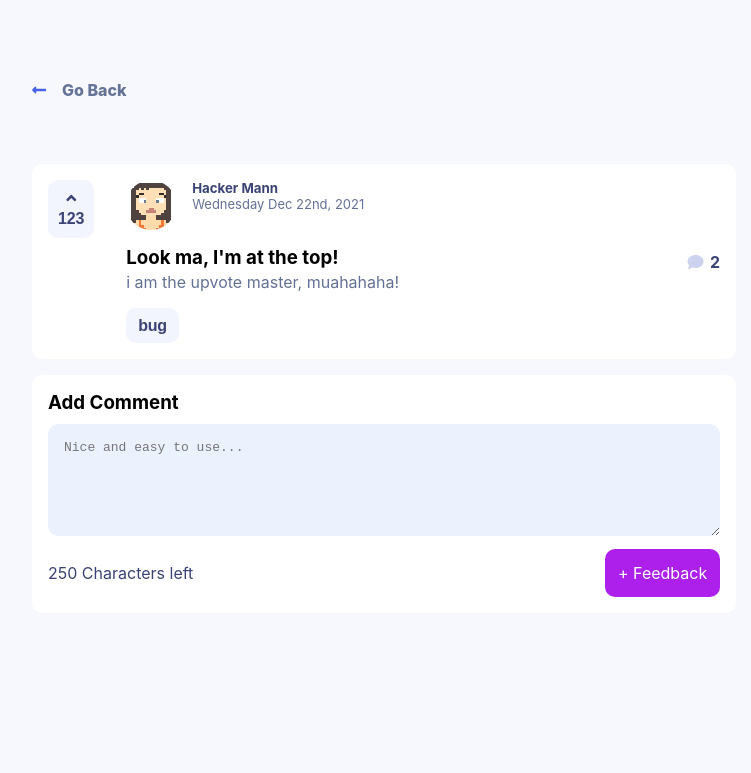
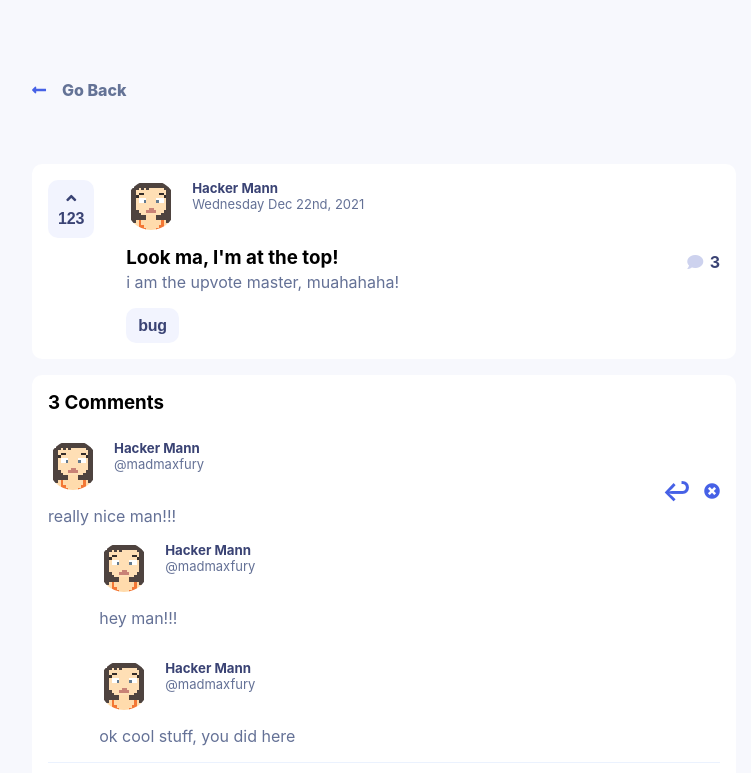
Before and after one commit to mad-max-fury/feedbackApp, a React (Create React App) app: page /feedbackdetails in a window 1280 px wide. Shown: the top 773 px of the page, without its empty margins (272-1023 px from the left). Built offline with nearby package versions, Linux system fonts and the light colour scheme.

Commit message:
ui complete

```diff
--- /dev/null
+++ b/src/components/Comments/index.js
@@ -0,0 +1,34 @@
+import React from 'react';
+import styled from 'styled-components';
+import { colors } from '../../colors';
+import Comment from '../comment';
+const Comments = () => {
+  const reply = ['hey man!!!', 'ok cool stuff, you did here']
+  return <CommentWrapper>
+    <h3>3 Comments</h3>
+    <Comment arr={reply} />
+    <Comment />
+    <Comment />
+  </CommentWrapper>;
+};
+
+export default Comments;
+
+
+const CommentWrapper = styled.div`
+
+display: flex;
+flex-direction: column;
+width:100%;
+border-radius:10px ;
+background:#fff;
+padding:1rem;
+gap: .6rem;
+& > h3{
+  padding: 0;
+  margin: 0;
+  align-self:start;
+  padding-bottom:1rem;
+}
+
+`
--- /dev/null
+++ b/src/components/comment/index.js
@@ -0,0 +1,177 @@
+import React from 'react';
+import styled from 'styled-components';
+import { colors } from '../../colors';
+const Comment = ({ arr }) => {
+  return <>
+    <CommentMessage>
+      <div>
+        <div>
+          <div className='userDetails'>
+            <div className='avater'>
+              <img src='/images/asset 1.svg' alt='djsd' />
+            </div>
+            <div className='username'>
+              <h5>Hacker Mann</h5>
+              <p>@madmaxfury</p>
+            </div>
+          </div>
+          <div className='usermessage'>
+            <p >really nice man!!!</p>
+          </div>
+        </div>
+        <div>
+          <span title='reply'>↩</span>
+          <i title='delete' className="fas fa-times-circle fa-1x" ></i>
+        </div>
+      </div>
+      {
+        arr?.length > 0 ?
+          <ReplyWrap>
+            {
+              arr?.map(el => {
+                return <div key={Math.random()}>
+                  <div className='userDetails'>
+                    <div className='avater'>
+                      <img src='/images/asset 1.svg' alt='djsd' />
+                    </div>
+                    <div className='username'>
+                      <h5>Hacker Mann</h5>
+                      <p>@madmaxfury</p>
+                    </div>
+                  </div>
+                  <div className='usermessage'>
+                    <p >{el}</p>
+                  </div>
+                </div>
+              })
+            }
+
+          </ReplyWrap> : null
+      }
+    </CommentMessage>
+
+
+  </>
+};
+
+export default Comment;
+const ReplyWrap = styled.div`
+width:fit-content;
+margin-left:4vw;
+display:flex;
+flex-flow:column;
+gap:1rem;
+ .userDetails{
+      display:flex;
+       gap:1rem;
+      .avater{
+      height:50px;
+      width:50px;
+      border-radius:25px;
+      & > img{
+       width:100%;
+       height:100%;
+       border-radius:inherit;
+      }
+     }
+     .username{
+       text-align:start;
+       h5{
+        margin:0;
+        color:#3a4374;
+       }
+       p{
+         margin:0;
+         font-size:13px;
+         color:#647196;
+        }
+      }
+    }
+    .usermessage{
+      text-align:start;
+      padding: 1rem 0;
+      display:flex;
+      flex-direction:column;
+      gap:.2rem;
+
+      p{
+       margin:0;
+       color:#647196;
+      }
+    }`
+
+const CommentMessage = styled.div`
+  border-bottom: 1px solid #EBF2FE;
+  display:flex;
+  flex-flow:column;
+
+  &> div{
+    &:first-of-type{
+      display:flex;
+      justify-content:space-between;
+       &> div:last-of-type{
+
+       display:flex;
+       align-items:center;
+        gap:.8rem;
+       span{
+        color:${colors.main_color};
+        font-size:25px;
+        font-weight:700;
+       &:hover{
+        cursor:pointer;
+        color:#000;
+       }
+      }
+      i{
+       color:${colors.main_color};
+      &:hover{
+        color:red;
+        cursor:pointer;
+      }
+     }
+   }
+    & > div:first-of-type{
+    .userDetails{
+      display:flex;
+       gap:1rem;
+      .avater{
+      height:50px;
+      width:50px;
+      border-radius:25px;
+      & > img{
+       width:100%;
+       height:100%;
+       border-radius:inherit;
+      }
+     }
+     .username{
+       text-align:start;
+       h5{
+        margin:0;
+        color:#3a4374;
+       }
+       p{
+         margin:0;
+         font-size:13px;
+         color:#647196;
+        }
+      }
+    }
+    .usermessage{
+      text-align:start;
+      padding: 1rem 0;
+      display:flex;
+      flex-direction:column;
+      gap:.2rem;
+
+      p{
+       margin:0;
+       color:#647196;
+      }
+    }
+  }
+
+ }
+}
+`
--- a/src/containers/feedback/Feedback.js
+++ b/src/containers/feedback/Feedback.js
@@ -17,7 +17,7 @@ const Feedback = () => {
     </div>
     <CommentCount >
       <span className='commentIcon'><i className="fas fa-comment"></i></span>
-      <span className='count'>2</span>
+      <span className='count'>3</span>
     </CommentCount>
   </FeedbackWrapper>;
 };
--- a/src/pages/feedbackdetails/index.js
+++ b/src/pages/feedbackdetails/index.js
@@ -1,6 +1,7 @@
 import React from 'react';
 import styled from 'styled-components';
 import { colors } from '../../colors';
+import Comments from '../../components/Comments';
 import CreateFeed from '../../containers/createcomment';
 import Feedback from '../../containers/feedback/Feedback';
 const FeedBackDetails = () => {
@@ -9,6 +10,7 @@ const FeedBackDetails = () => {
     <BackButton onClick={handleBackClick}><span><i className="fas fa-long-arrow-alt-left"></i></span> <span>Go Back</span></BackButton>
     <MainDiv>
       <Feedback />
+      <Comments />
       <CreateFeed />
     </MainDiv>
   </FeedBackDetailsWrapper>;
```
